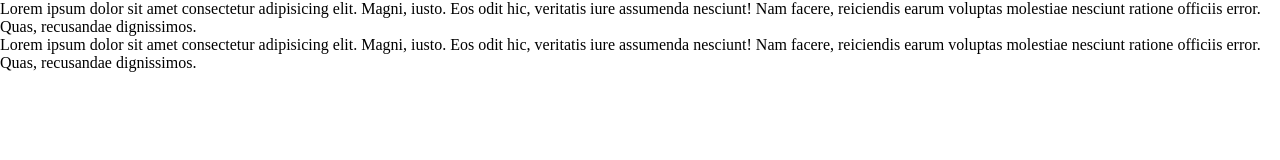
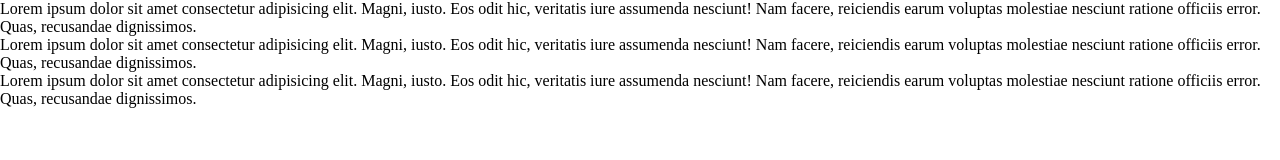
Before and after one commit to lauralg90/zoo, a plain HTML site: page index.html in a window 1280 px wide. Drawn offline with Linux system fonts and the light colour scheme.

Commit message:
Comprobando isabella

```diff
--- a/index.html
+++ b/index.html
@@ -9,5 +9,6 @@
 <body>
     <p>Lorem ipsum dolor sit amet consectetur adipisicing elit. Magni, iusto. Eos odit hic, veritatis iure assumenda nesciunt! Nam facere, reiciendis earum voluptas molestiae nesciunt ratione officiis error. Quas, recusandae dignissimos.</p>
     <p>Lorem ipsum dolor sit amet consectetur adipisicing elit. Magni, iusto. Eos odit hic, veritatis iure assumenda nesciunt! Nam facere, reiciendis earum voluptas molestiae nesciunt ratione officiis error. Quas, recusandae dignissimos.</p>
+    <p>Lorem ipsum dolor sit amet consectetur adipisicing elit. Magni, iusto. Eos odit hic, veritatis iure assumenda nesciunt! Nam facere, reiciendis earum voluptas molestiae nesciunt ratione officiis error. Quas, recusandae dignissimos.</p>
 </body>
 </html>
```
